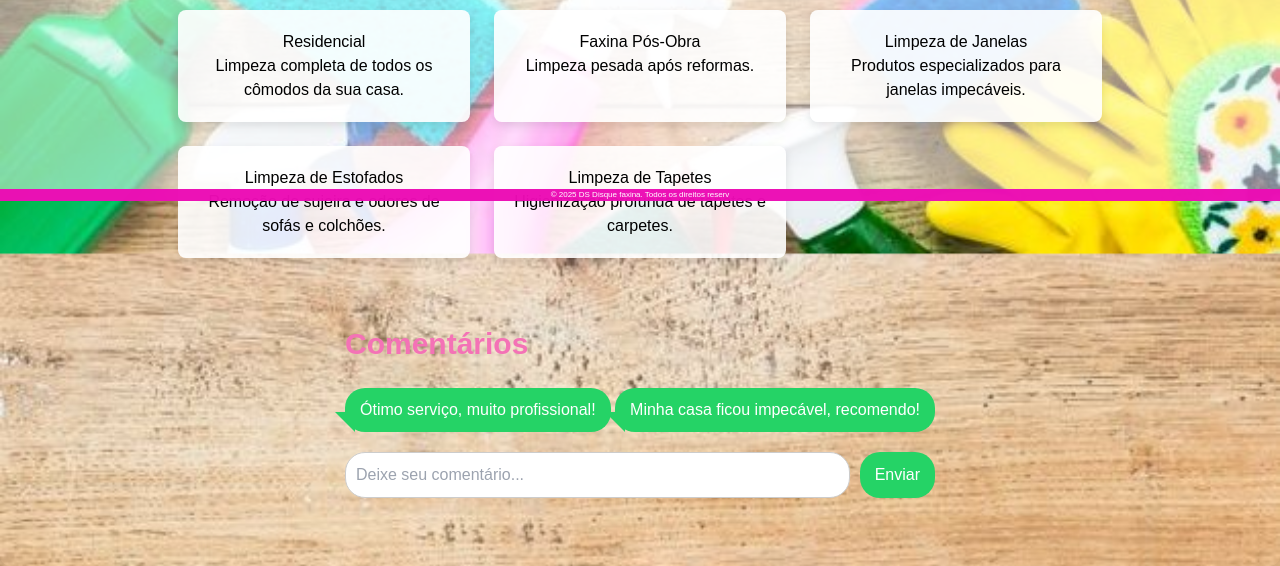
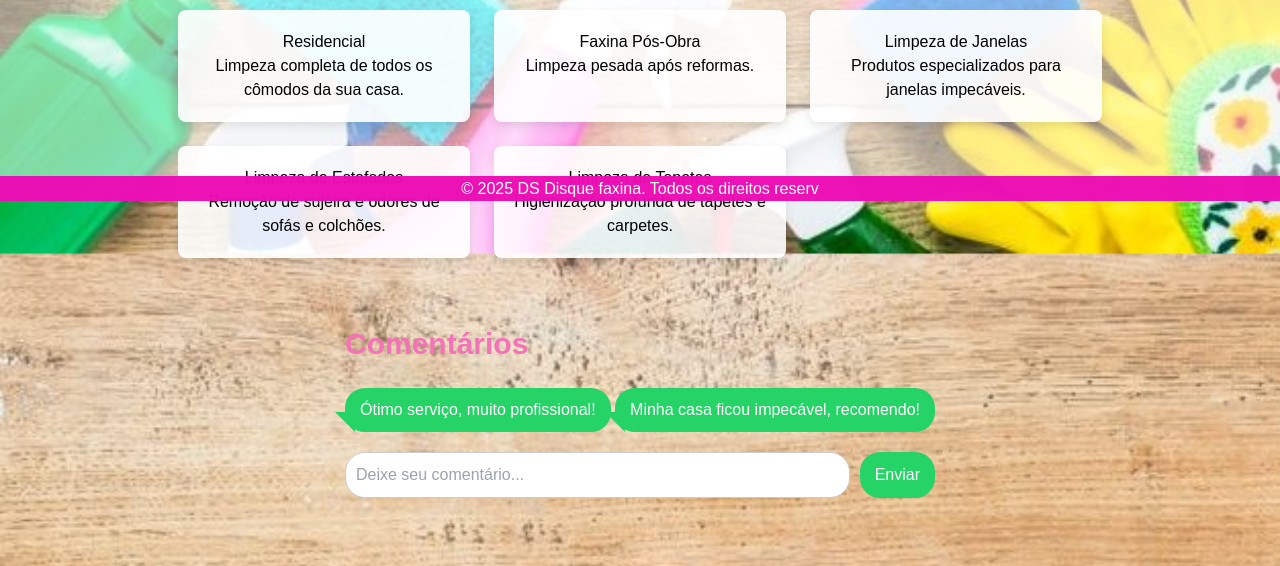
Before and after one commit to deborasouza01/CleanDirect, a plain HTML site: page index.html in a window 1280 px wide. Shown: the part 599-1165 px from the top of the page. Drawn offline with nearby package versions, Linux system fonts and the light colour scheme; files whose address does not match are found by name.

Commit message:
Update index.html

```diff
--- a/index.html
+++ b/index.html
@@ -150,8 +150,8 @@
             background-color: rgba(236, 12, 180, 0.973); /* Cor do rodape*/
             color: white;     /* Cor do texto */
             text-align: center;  /* Centraliza o texto */
-            padding: 0.1px 0;  /* Espaçamento interno */
-            font-size: 0.5rem;  /* Tamanho da fonte */
+            padding: 0.5px 0;  /* Espaçamento interno */
+            font-size: 1.0rem;  /* Tamanho da fonte */
             z-index: 100;     /* rodapé fique acima de outros elementos */
         }
 
```
